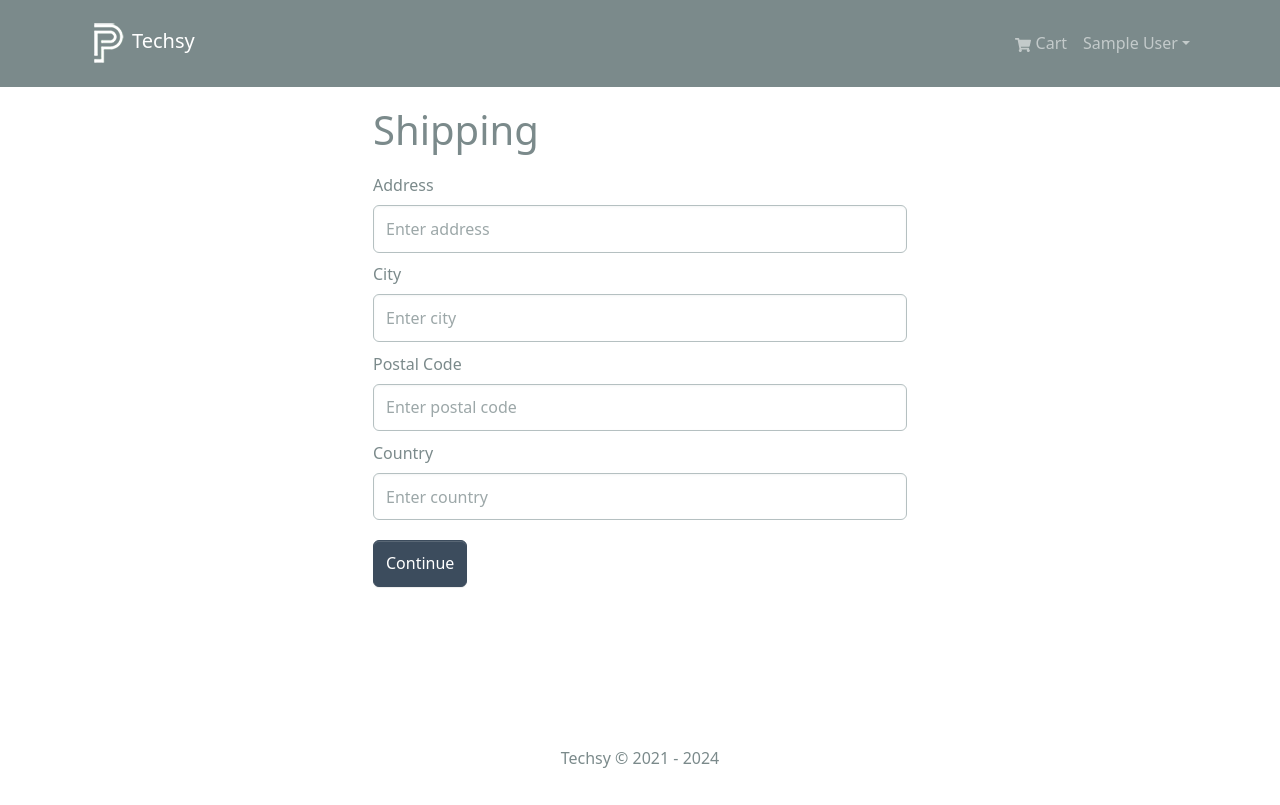
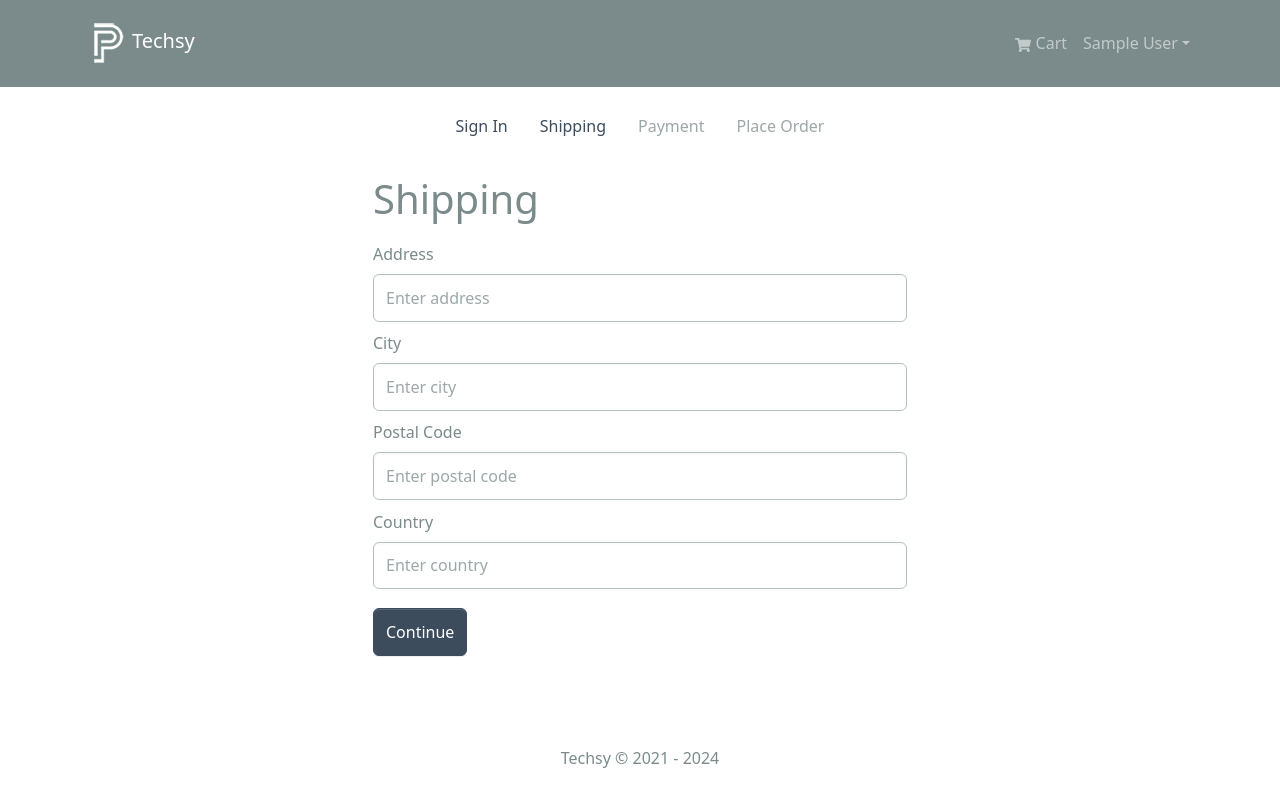
Before and after one commit to WebApp07/Techsy, a React (Create React App) app in the folder frontend/: page /shipping in a window 1280 px wide. Built offline with nearby package versions, Linux system fonts and the light colour scheme; sample sign-in values are in the browser's storage.

Commit message:
Checkout Steps component

```diff
--- /dev/null
+++ b/frontend/src/components/CheckOutSteps.jsx
@@ -0,0 +1,48 @@
+import React from "react";
+import { Nav, NavItem } from "react-bootstrap";
+import { LinkContainer } from "react-router-bootstrap";
+
+const CheckOutSteps = ({ step1, step2, step3, step4 }) => {
+  return (
+    <Nav className="justify-content-center mb-4">
+      <NavItem>
+        {step1 ? (
+          <LinkContainer to="/login">
+            <Nav.Link>Sign In</Nav.Link>
+          </LinkContainer>
+        ) : (
+          <Nav.Link disabled>Sign In</Nav.Link>
+        )}
+      </NavItem>
+      <NavItem>
+        {step2 ? (
+          <LinkContainer to="/shipping">
+            <Nav.Link>Shipping</Nav.Link>
+          </LinkContainer>
+        ) : (
+          <Nav.Link disabled>Shipping</Nav.Link>
+        )}
+      </NavItem>
+      <NavItem>
+        {step3 ? (
+          <LinkContainer to="/payment">
+            <Nav.Link>Payment</Nav.Link>
+          </LinkContainer>
+        ) : (
+          <Nav.Link disabled>Payment</Nav.Link>
+        )}
+      </NavItem>
+      <NavItem>
+        {step4 ? (
+          <LinkContainer to="/placeorder">
+            <Nav.Link>Place Order</Nav.Link>
+          </LinkContainer>
+        ) : (
+          <Nav.Link disabled>Place Order</Nav.Link>
+        )}
+      </NavItem>
+    </Nav>
+  );
+};
+
+export default CheckOutSteps;
--- a/frontend/src/screens/ShippingScreen.jsx
+++ b/frontend/src/screens/ShippingScreen.jsx
@@ -5,6 +5,7 @@
 import { useNavigate } from "react-router-dom";
 import FormContainer from "../components/FormContainer";
 import { saveShippingAddress } from "../slices/cartSlice";
+import CheckOutSteps from "../components/CheckOutSteps";
 
 const ShippingScreen = () => {
   const cart = useSelector((state) => {
@@ -29,6 +30,7 @@
   };
   return (
     <FormContainer>
+      <CheckOutSteps step1 step2 />
       <h1>Shipping</h1>
       <Form onSubmit={submitHandler}>
         <Form.Group controlId="address" className="my-2">
```
